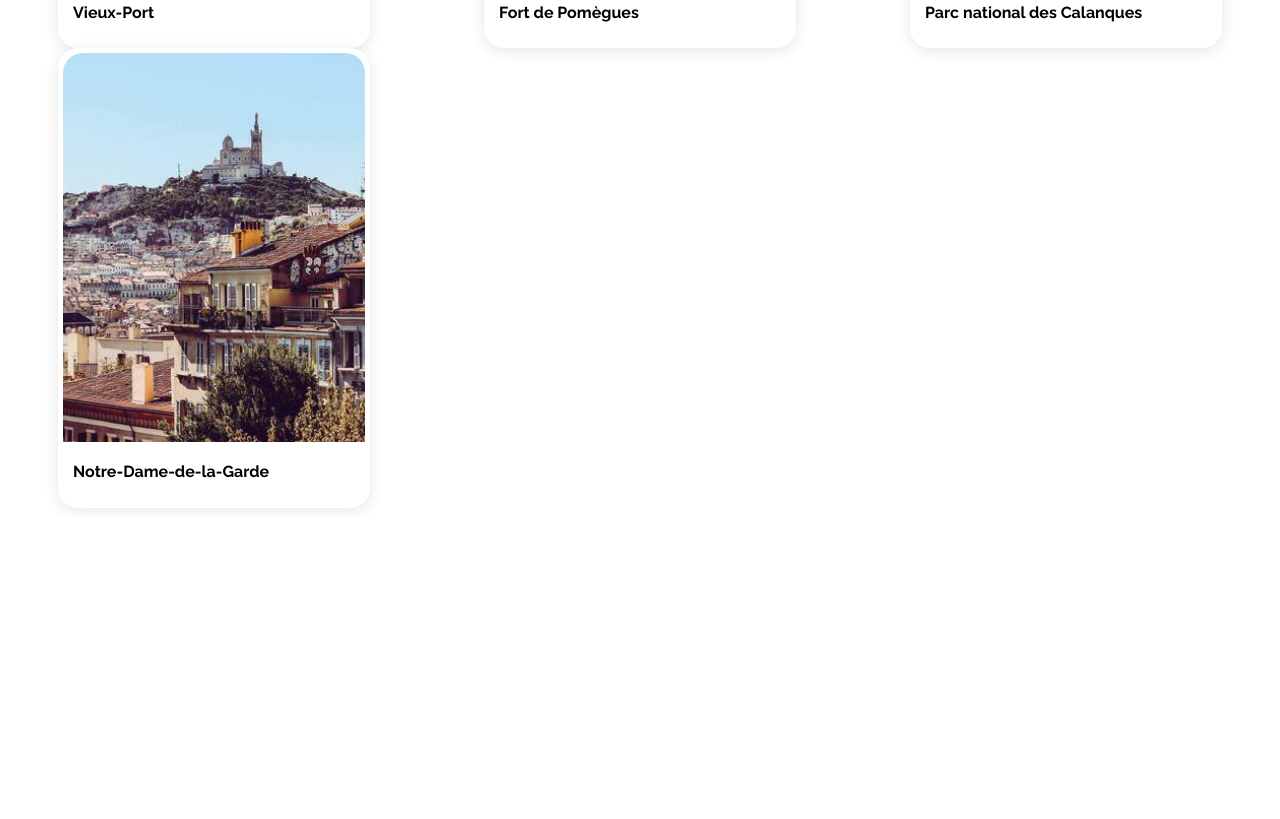
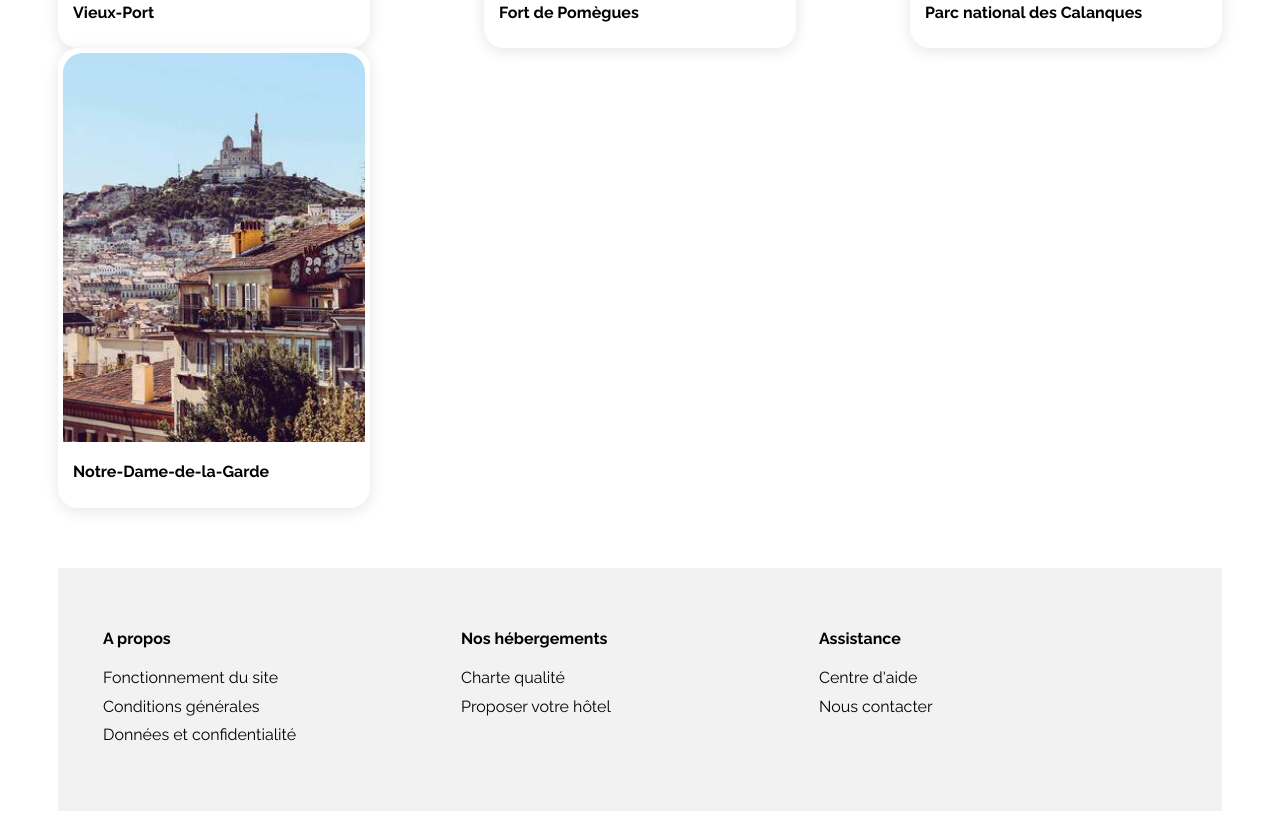
Before and after one commit to CDS-Annabelle/Booki, a plain HTML site: page index.html in a window 1280 px wide. Shown: the part 1874-2693 px from the top of the page. Before the commit the page ends 2390 px from the top, so only its background shows below. Drawn offline with Linux system fonts and the light colour scheme.

Commit message:
dev footer

```diff
--- a/css/style.css
+++ b/css/style.css
@@ -321,3 +321,32 @@ article.card-activites img {
     height: 389px;
     object-fit: cover;
 }
+
+/* footer */
+footer {
+    display: flex;
+    justify-content: flex-start;
+    background-color: #F2F2F2;
+    margin-top: 60px;
+    padding: 45px;
+}
+
+.foot {
+    flex: 1;
+}
+
+footer ul {
+    list-style:none;
+    padding:0;
+}
+
+footer ul li {
+    text-align:left;
+}
+
+footer ul li a {
+    text-decoration: none;
+    line-height: 1.8em;
+    color: #000;
+    font-size: 1em;
+}
--- a/index.html
+++ b/index.html
@@ -225,14 +225,36 @@
                                     <h3>Notre-Dame-de-la-Garde</h3>
                                 </div>
                             </article>
-                    </div>
-            </section>
-        </div>
+                        </div>
+                </section>
+            </div>
         </main>
 
         <footer>
-
+            <div class="foot">
+                <h3>A propos</h3>
+                    <ul>
+                        <li><a href="#">Fonctionnement du site</a></li>
+                        <li><a href="#">Conditions générales</a></li>
+                        <li><a href="#">Données et confidentialité</a></li>
+                    </ul>
+            </div>
+            <div class="foot">
+                <h3>Nos hébergements</h3>
+                    <ul>
+                        <li><a href="#">Charte qualité</a></li>
+                        <li><a href="#">Proposer votre hôtel</a></li>
+                    </ul>
+            </div>
+            <div class="foot">
+                <h3>Assistance</h3>
+                    <ul>
+                        <li><a href="#">Centre d'aide</a></li>
+                        <li><a href="#">Nous contacter</a></li>
+                    </ul>
+            </div>
         </footer>
+        </div>
     </div>
 </body>
 </html>
```
Also changed, not shown: 1 other file.
